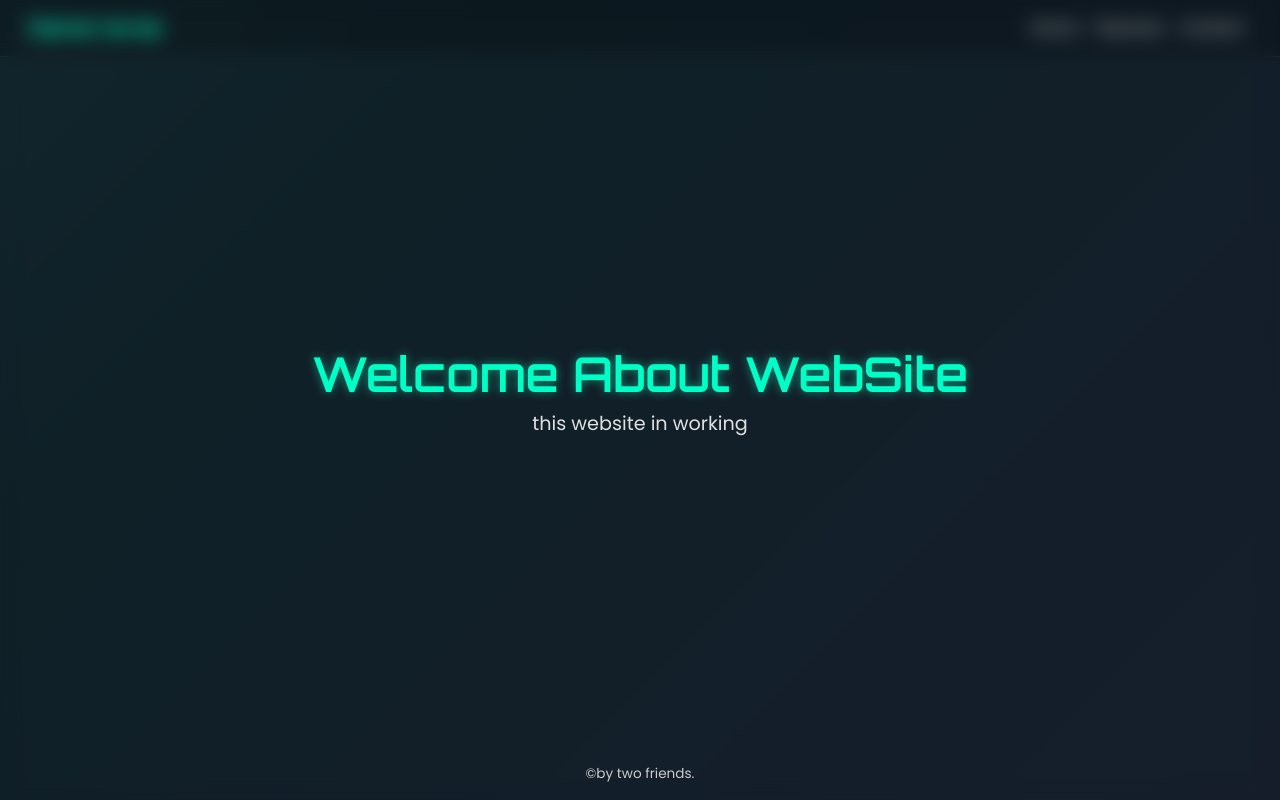
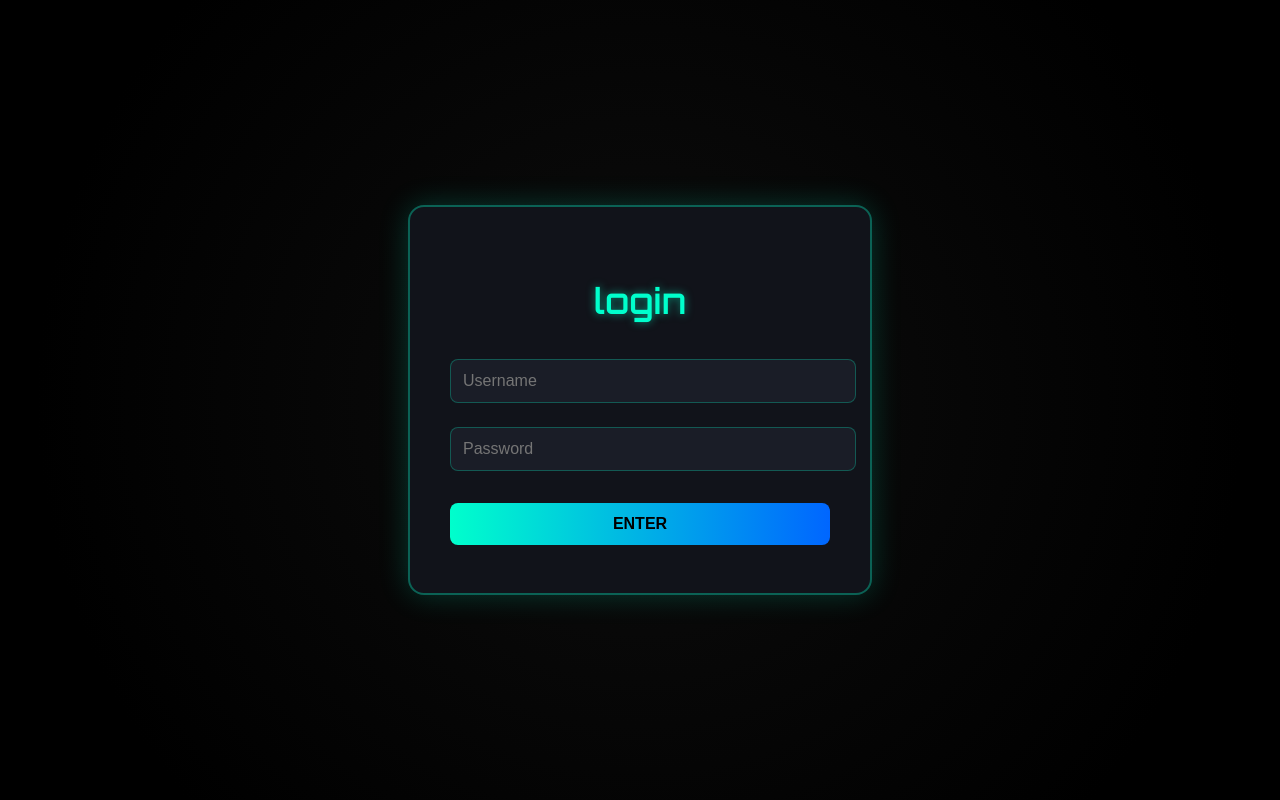
Before and after one commit to ItamarShubaev/django-project, a Django app: page /about-us in a window 1280 px wide. Run offline with Django 5.2, Linux system fonts and the light colour scheme.

Commit message:
Added new website

```diff
--- a/mywebsite/main/templates/main/about.html
+++ b/mywebsite/main/templates/main/about.html
@@ -1,129 +1,85 @@
-<!doctype html>
-<html lang="en" class="h-100">
+<!DOCTYPE html>
+<html lang="en">
 <head>
-  <meta charset="UTF-8">
-  <meta name="viewport" content="width=device-width, initial-scale=1">
-  <title>GameVerse - Home</title>
-  <link href="https://cdn.jsdelivr.net/npm/bootstrap@5.3.3/dist/css/bootstrap.min.css" rel="stylesheet">
-  <link href="https://fonts.googleapis.com/css2?family=Orbitron:wght@600&family=Poppins:wght@400;600&display=swap" rel="stylesheet">
+  <meta charset="UTF-8" />
+  <meta name="viewport" content="width=device-width, initial-scale=1.0" />
+  <title>MMAAXX Login</title>
+  <link href="https://fonts.googleapis.com/css2?family=Orbitron:wght@600&family=Rajdhani:wght@400;600&display=swap" rel="stylesheet" />
   <style>
-    body, html {
-      height: 100%;
+    body {
       margin: 0;
-      font-family: 'Poppins', sans-serif;
-      background: linear-gradient(-45deg, #1b1b2f, #0f2027, #203a43, #2c5364);
-      background-size: 400% 400%;
-      animation: gradient 15s ease infinite;
-      color: white;
+      padding: 0;
+      height: 100vh;
+      background: radial-gradient(circle at center, #0d0d0d, #000000 80%);
+      font-family: 'Rajdhani', sans-serif;
+      color: #ffffff;
+      display: flex;
+      align-items: center;
+      justify-content: center;
     }
 
-    @keyframes gradient {
-      0% { background-position: 0% 50%; }
-      50% { background-position: 100% 50%; }
-      100% { background-position: 0% 50%; }
+    .login-container {
+      background-color: #11131a;
+      padding: 3rem 2.5rem;
+      border-radius: 16px;
+      border: 2px solid #00ffcc55;
+      box-shadow: 0 0 30px #00ffcc33;
+      width: 100%;
+      max-width: 380px;
+      text-align: center;
     }
 
-    .glass-hero {
-      height: 100vh;
-      display: flex;
-      flex-direction: column;
-      justify-content: center;
-      align-items: center;
-      text-align: center;
-      padding: 2rem;
-      backdrop-filter: blur(10px);
+    .login-container h1 {
+      font-family: 'Orbitron', sans-serif;
+      font-size: 2.2rem;
+      color: #00ffcc;
+      margin-bottom: 1.5rem;
+      text-shadow: 0 0 8px #00ffcc88;
     }
 
-    .glass-hero h1 {
-      font-family: 'Orbitron', sans-serif;
-      font-size: 3rem;
-      font-weight: 600;
-      color: #00ffc6;
-      text-shadow: 0 0 10px #00ffc688;
-      animation: fadeInUp 1.2s ease-out;
+    .login-container input {
+      width: 100%;
+      padding: 12px;
+      margin: 12px 0;
+      border: 1px solid #00ffcc44;
+      border-radius: 8px;
+      background-color: #1a1d27;
+      color: white;
+      font-size: 1rem;
+      transition: border 0.2s;
     }
 
-    .glass-hero p {
-      font-size: 1.2rem;
-      color: #e0e0e0;
-      max-width: 600px;
-      animation: fadeInUp 1.5s ease-out;
+    .login-container input:focus {
+      outline: none;
+      border-color: #00ffcc;
+      box-shadow: 0 0 6px #00ffcc88;
     }
 
-    @keyframes fadeInUp {
-      from {
-        opacity: 0;
-        transform: translateY(30px);
-      }
-      to {
-        opacity: 1;
-        transform: translateY(0);
-      }
+    .login-container button {
+      margin-top: 20px;
+      padding: 12px;
+      width: 100%;
+      border: none;
+      background: linear-gradient(90deg, #00ffcc, #0066ff);
+      color: #000;
+      font-weight: 600;
+      font-size: 1rem;
+      border-radius: 8px;
+      cursor: pointer;
+      transition: transform 0.2s;
     }
 
-    .navbar {
-      position: absolute;
-      top: 0;
-      width: 100%;
-      background: rgba(0, 0, 0, 0.2);
-      border-bottom: 1px solid rgba(255, 255, 255, 0.1);
-      backdrop-filter: blur(10px);
-    }
-
-    .navbar-brand {
-      font-family: 'Orbitron', sans-serif;
-      font-weight: 600;
-      color: #00ffc6 !important;
-    }
-
-    .nav-link {
-      color: #ffffffcc !important;
-      font-weight: 500;
-      transition: color 0.3s;
-    }
-
-    .nav-link:hover {
-      color: #00ffc6 !important;
-    }
-
-    footer {
-      position: absolute;
-      bottom: 1rem;
-      width: 100%;
-      text-align: center;
-      color: #ccc;
-      font-size: 0.85rem;
+    .login-container button:hover {
+      transform: scale(1.03);
     }
   </style>
 </head>
-<body class="text-bg-dark">
-
-  <!-- Navigation -->
-  <nav class="navbar navbar-expand-md px-3">
-    <div class="container-fluid">
-      <a class="navbar-brand" href="#">GameVerse</a>
-      <button class="navbar-toggler" type="button" data-bs-toggle="collapse" data-bs-target="#navbarNav">
-        <span class="navbar-toggler-icon"></span>
-      </button>
-      <div class="collapse navbar-collapse justify-content-end" id="navbarNav">
-        <ul class="navbar-nav">
-          <li class="nav-item"><a class="nav-link active" href="#">Home</a></li>
-          <li class="nav-item"><a class="nav-link" href="#">Features</a></li>
-          <li class="nav-item"><a class="nav-link" href="#">Contact</a></li>
-        </ul>
-      </div>
-    </div>
-  </nav>
-
-  <!-- Hero Section -->
-  <section class="glass-hero">
-    <h1>Welcome About WebSite</h1>
-    <p>this website in working</p>
-  </section>
-
-  <!-- Footer -->
-  <footer>&copy;by two friends.</footer>
-
-  <script src="https://cdn.jsdelivr.net/npm/bootstrap@5.3.3/dist/js/bootstrap.bundle.min.js" defer></script>
+<body>
+  <div class="login-container">
+    <h1>login</h1>
+    <input type="text" placeholder="Username" />
+    <input type="password" placeholder="Password" />
+    <button>ENTER</button>
+  </div>
 </body>
 </html>
```
Also changed, not shown: mywebsite/main/templates/main/index.html (line endings or trailing spaces).
